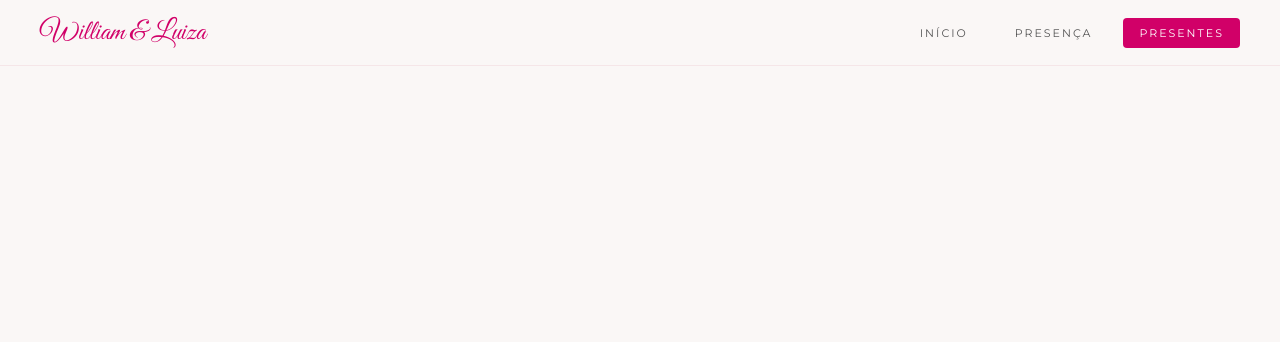
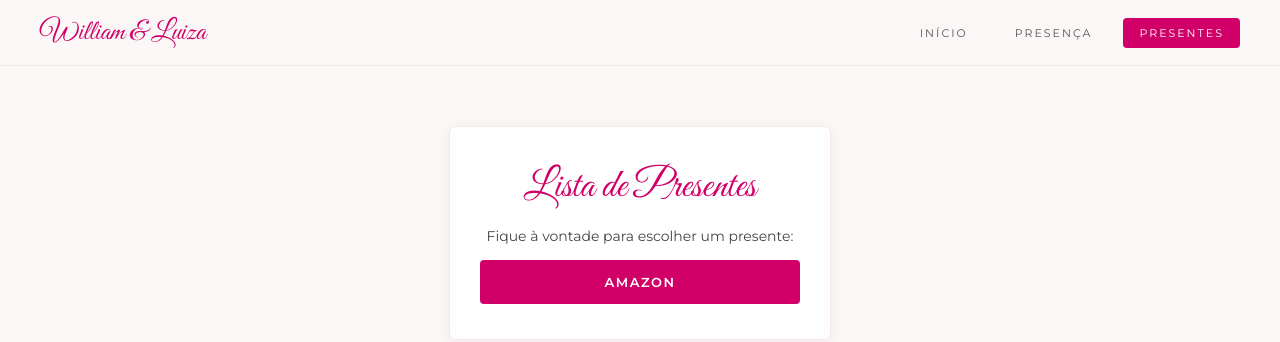
Before and after one commit to WillSpinardi/site-casamento, a website: page index.html in a window 1280 px wide. Both pictures are taken after a click on the button "PRESENTES". Drawn offline with Linux system fonts and the light colour scheme.

Commit message:
Ajuste 18

```diff
--- a/index.html
+++ b/index.html
@@ -435,7 +435,8 @@
                 <h2
                     style="font-family: 'Great Vibes', cursive; font-size: 35px; margin: 0 0 15px 0; font-weight: normal;">
                     Localização</h2>
-                <p style="font-size: 14px; line-height: 1.6;"><strong>Solene Espaço & Buffet</strong><br>Av. Nova Cantareira, 3890 -
+                <p style="font-size: 14px; line-height: 1.6;"><strong>Solene Espaço & Buffet</strong><br>Av. Nova
+                    Cantareira, 3890 -
                     Tucuruvi<br>São Paulo - SP, 02330-000</p>
 
                 <!-- Cole o seu <iframe> do Google Maps dentro desta div -->
@@ -444,16 +445,15 @@
                         src="https://www.google.com/maps/embed?pb=!1m18!1m12!1m3!1d3659.828533840092!2d-46.6159404!3d-23.4666487!2m3!1f0!2f0!3f0!3m2!1i1024!2i768!4f13.1!3m3!1m2!1s0x94cef76e162c9579%3A0x86ff09fdc19c7c8c!2sSolene%20Espa%C3%A7o%20%26%20Buffet!5e0!3m2!1spt-BR!2sbr!4v1789188583639!5m2!1spt-BR!2sbr"
                         width="100%" height="450" style="border:0;" allowfullscreen="" loading="lazy"
                         referrerpolicy="strict-origin-when-cross-origin"></iframe>
-                    </iframe>
                 </div>
             </div>
         </div>
-
+    </div>
         <!-- Aba 2: Confirmação de Presença -->
         <div id="rsvp" class="aba conteudo" style="margin-top: 40px;">
             <div class="caixa">
                 <h2
-                    style="font-family: 'Great Vibes', cursive; font-size: 35px; margin: 0 0 15px 0; font-weight: normal;">
+                    style="font-family: 'Great Vibes', cursive; font-size: 40px; margin: 0 0 15px 0; font-weight: normal; color: #D10068;">
                     Confirme sua Presença</h2>
                 <form id="formRsvp">
                     <input type="text" id="nome" placeholder="Seu nome completo" required
@@ -472,9 +472,9 @@
         <div id="presentes" class="aba conteudo" style="margin-top: 40px;">
             <div class="caixa">
                 <h2
-                    style="font-family: 'Great Vibes', cursive; font-size: 35px; margin: 0 0 15px 0; font-weight: normal;">
+                    style="font-family: 'Great Vibes', cursive; font-size: 40px; margin: 0 0 15px 0; font-weight: normal; color: #D10068;">
                     Lista de Presentes</h2>
-                <p style="font-size: 14px;">Fique à vontade para escolher um presente:</p>
+                <p style="font-size: 14px; color: #444444;">Fique à vontade para escolher um presente:</p>
                 <a href="#" target="_blank" class="botao-loja">Amazon</a>
             </div>
         </div>
```
